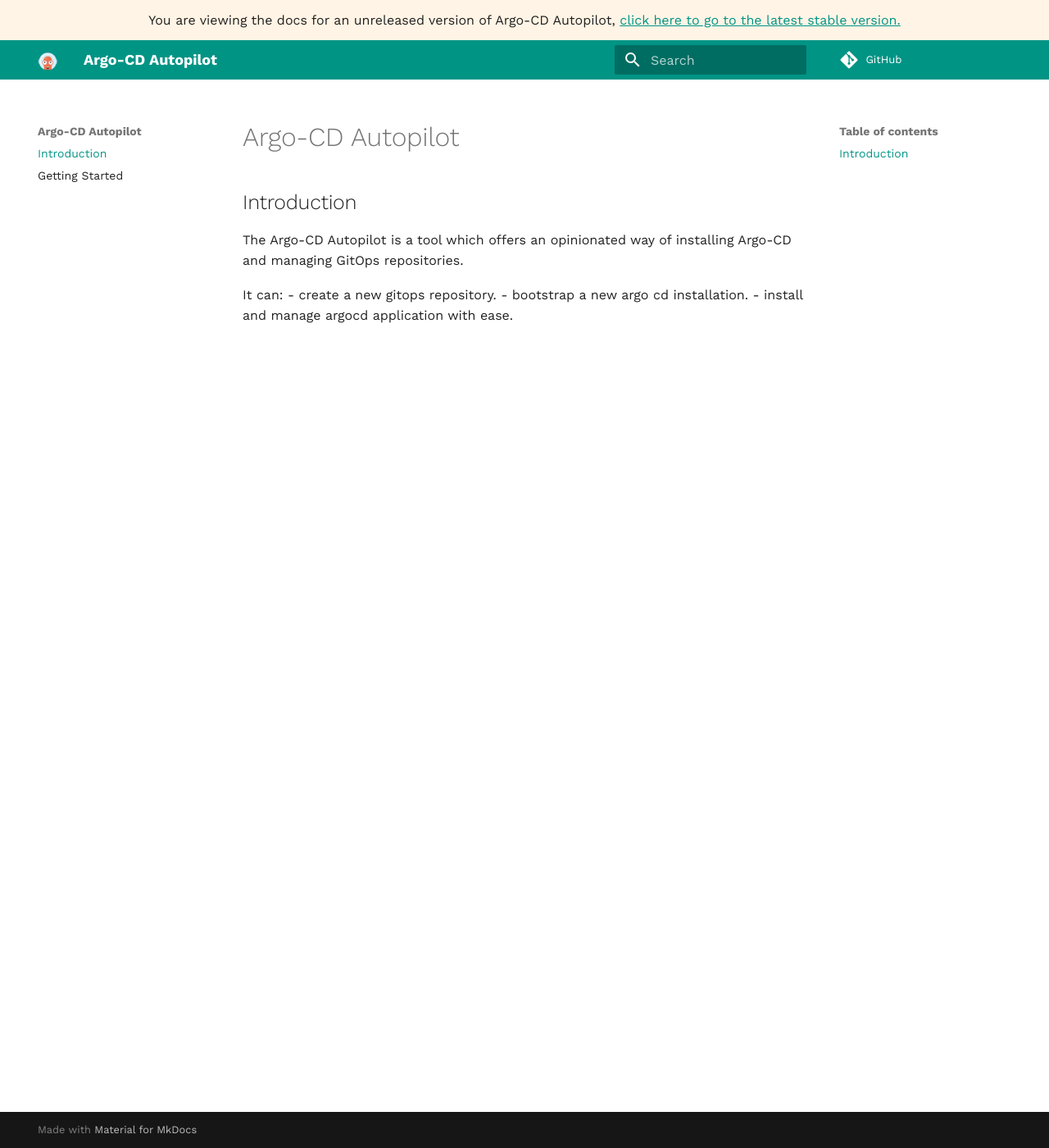
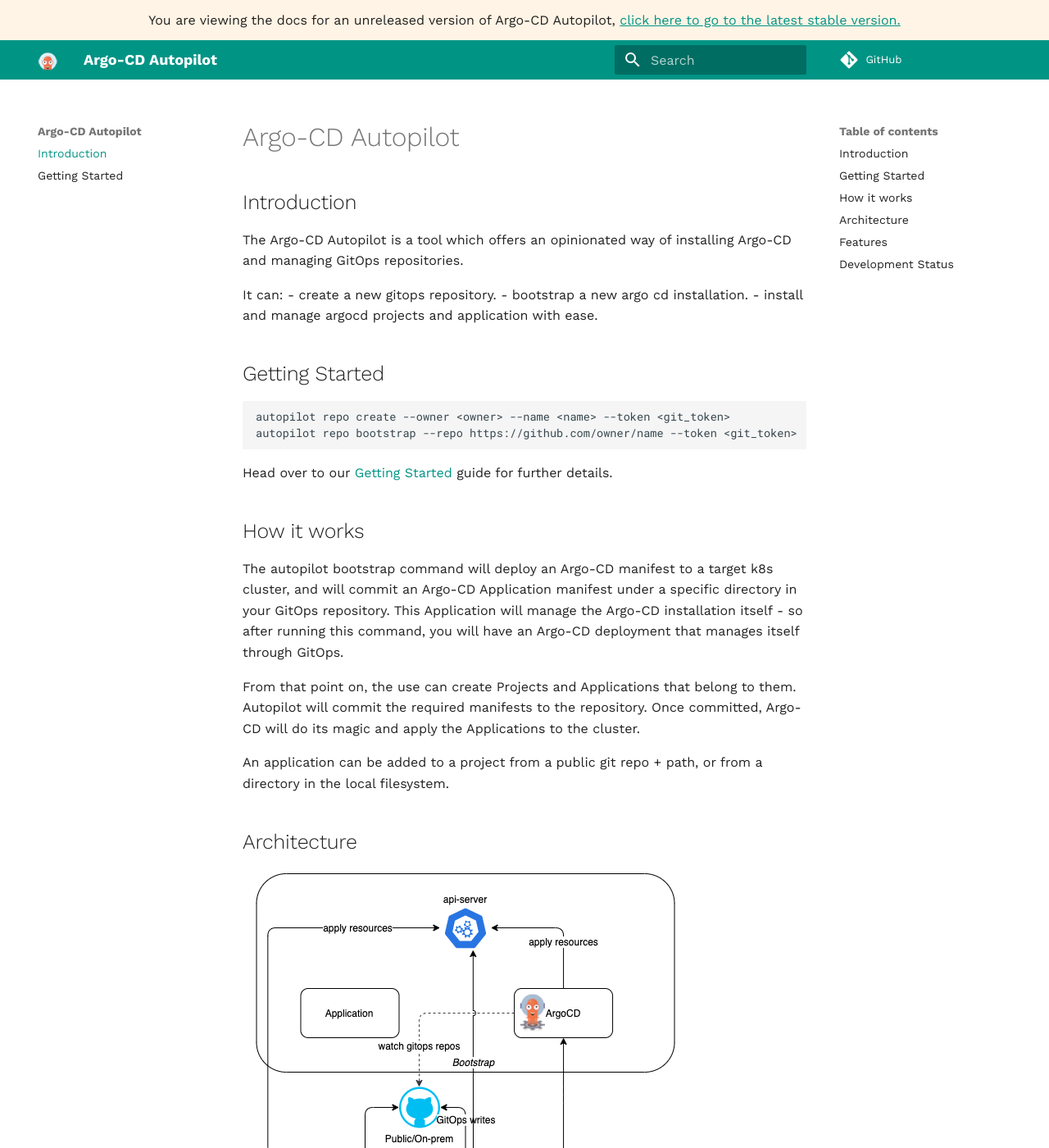
Before and after one commit to argoproj-labs/argocd-autopilot, an MkDocs documentation site: the page built from docs/index.md, in a window 1280 px wide and 1400 px high. Shown: the whole window at 82% size. Built offline with MkDocs 1.6.1 and Material for MkDocs 9.7.7, drawn with Linux system fonts in a browser that asks for light colours; comment, search, counter and statistics services are not loaded; some of the changed text lies outside the part shown.

Commit message:
updated index.md

````diff
--- a/docs/index.md
+++ b/docs/index.md
@@ -7,4 +7,33 @@ The Argo-CD Autopilot is a tool which offers an opinionated way of installing Ar
 It can:
 - create a new gitops repository.
 - bootstrap a new argo cd installation.
-- install and manage argocd application with ease.
+- install and manage argocd projects and application with ease.
+
+## Getting Started
+```
+autopilot repo create --owner <owner> --name <name> --token <git_token>
+autopilot repo bootstrap --repo https://github.com/owner/name --token <git_token>
+```
+Head over to our [Getting Started](Getting-Started.md) guide for further details.
+
+## How it works
+The autopilot bootstrap command will deploy an Argo-CD manifest to a target k8s cluster, and will commit an Argo-CD Application manifest under a specific directory in your GitOps repository. This Application will manage the Argo-CD installation itself - so after running this command, you will have an Argo-CD deployment that manages itself through GitOps.
+
+From that point on, the use can create Projects and Applications that belong to them. Autopilot will commit the required manifests to the repository. Once committed, Argo-CD will do its magic and apply the Applications to the cluster.
+
+An application can be added to a project from a public git repo + path, or from a directory in the local filesystem.
+
+## Architecture
+![Argo-CD Autopilot Architecture](assets/architecture.png)
+
+Autopilot communicates with the cluster directly **only** during the bootstrap phase, when it deploys Argo-CD. After that, most commands will only require access to the GitOps repository. When adding a Project or Application to a remote k8s cluster, autopilot will require access to the Argo-CD server.
+
+## Features
+* Opinionated way to build a multi-project multi-application system, using GitOps principles.
+* Create a new GitOps repository, or use an existing one.
+* Supports creating the entire directory structure under any path the user requires
+* When adding applications from a public repo, allow committing as either a kustomization that references the public repo, or as a "flat" manifest file containing all the required resources.
+* Use a different cluster from the one Argo-CD is running on, as a default cluster for a Project, or a target cluster for a specific Application.
+
+## Development Status
+Argo-CD autopilot is currently under active development. Some of the basic commands are not yet implemented, but we hope to complete them in the coming weeks.
````
Also changed, not shown: docs/assets/architecture.png (added), 1 other file.
